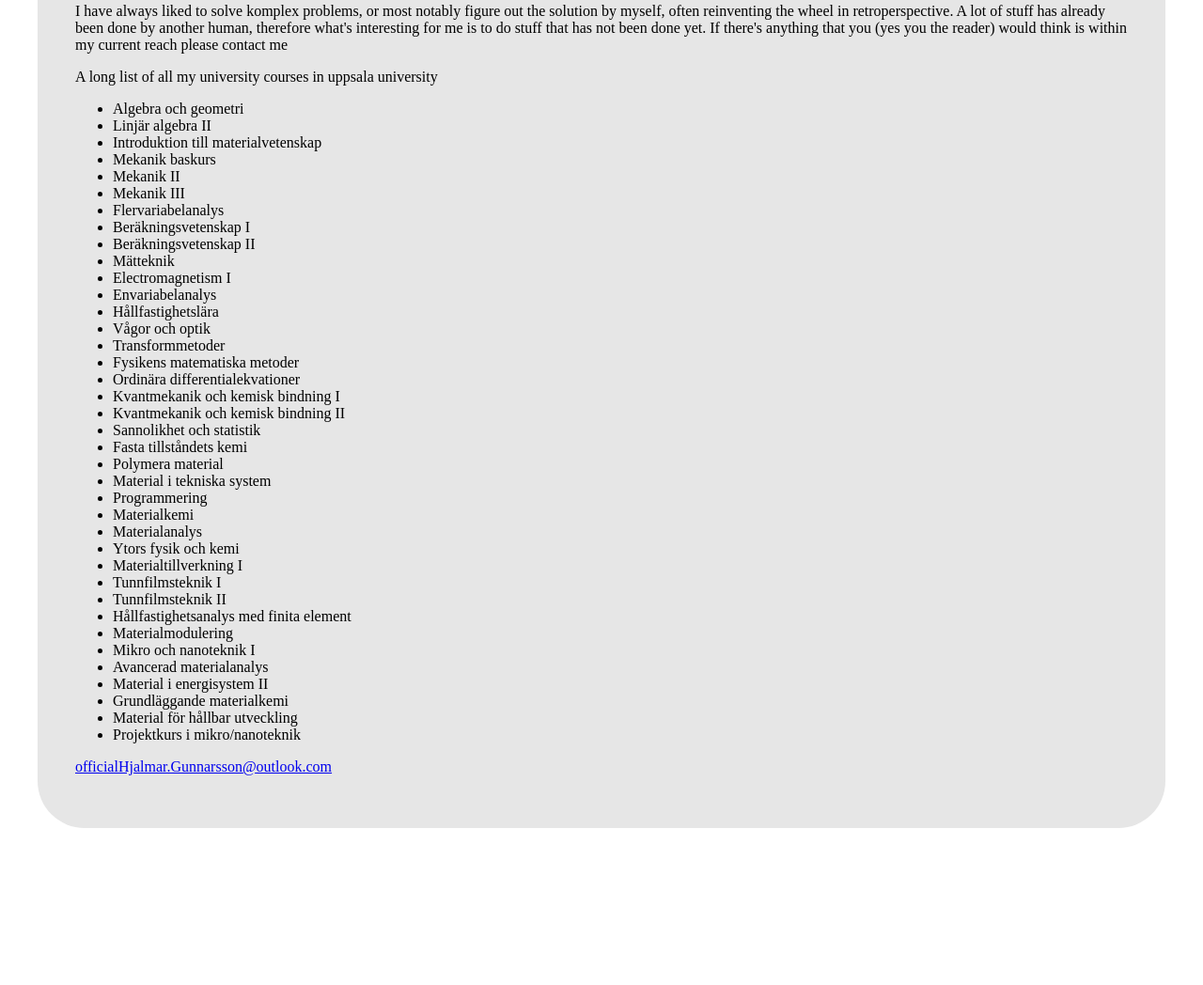
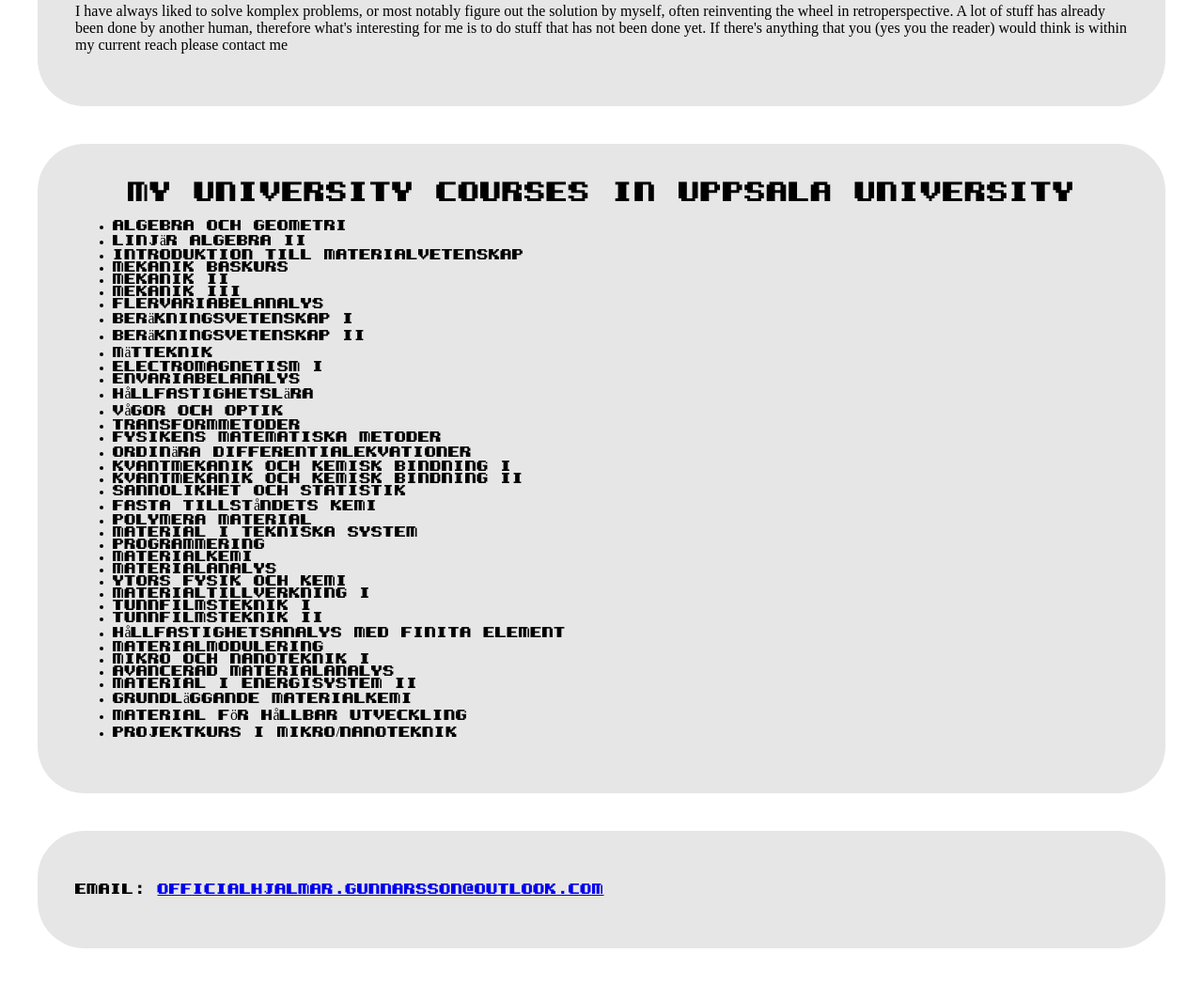
Before and after one commit to Pheotis/thorinwasher.github.io, a plain HTML site: page about.html in a window 1280 px wide. Shown: the part 256-1304 px from the top of the page at 94% size. Before the commit the page ends 1177 px from the top, so only its background shows below. Drawn offline with Linux system fonts and the light colour scheme.

Commit message:
Improved how the about page looks graphically

```diff
--- a/about.html
+++ b/about.html
@@ -21,9 +21,10 @@
 		<text style="font-family: serif;"> <p>My name is Hjalmar Gunnarsson, and I'm a 23 year old masters student, with the online alias Thorinwasher (Yes I know that's a stupid name). I'm currently studying material science in Sweden, Uppsala. My master thesis currently have been about solving PDE's of certain geometries for electrochemical battery cells using the finite element method. From that I've learned how to use the FEniCSx python api, and also how to use COMSOL. I'm also a programmer at heart, I have therefore done multiple projects in Java and Python most notably a fix on a bukkit plugin, Stargate.</p>
 
 		<p>I have always liked to solve komplex problems, or most notably figure out the solution by myself, often reinventing the wheel in retroperspective. A lot of stuff has already been done by another human, therefore what's interesting for me is to do stuff that has not been done yet. If there's anything that you (yes you the reader) would think is within my current reach please contact me</p>
-
-		<p> A long list of all my university courses in uppsala university</p>
-
+		</text>
+	</div>
+	<div class="holder">
+		<div class="largeText">My university courses in uppsala university</div>
 		<ul>
 			<li>Algebra och geometri</li>
 			<li>Linjär algebra II</li>
@@ -65,8 +66,8 @@
 			<li>Projektkurs i mikro/nanoteknik</li>
 
 		</ul>
-
-		<p> <a href="url">officialHjalmar.Gunnarsson@outlook.com</p>
-		</text>
+	</div>
+	<div class="holder">
+		<p> Email: <a href="url">officialHjalmar.Gunnarsson@outlook.com</p>
 	</div>
   </body>
```
